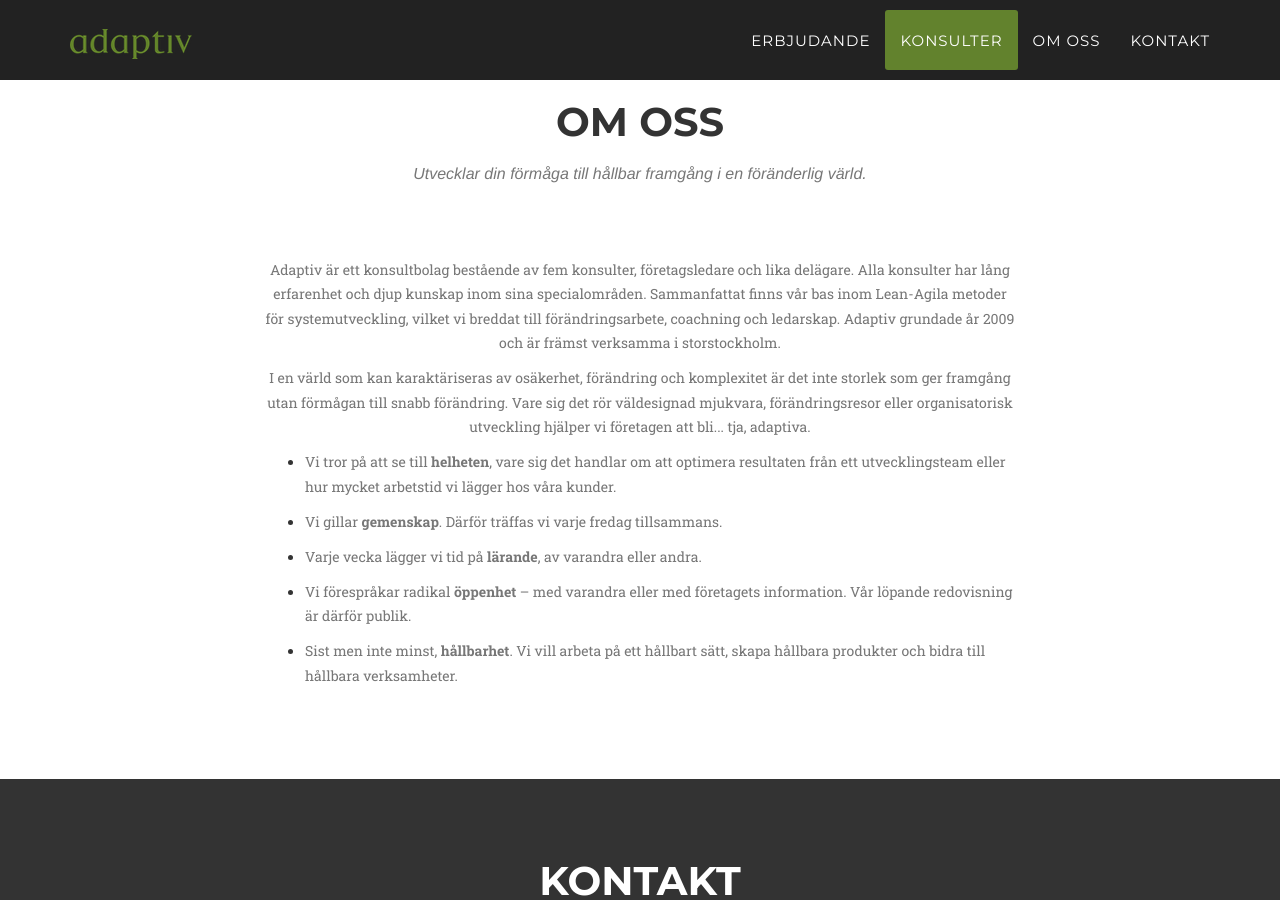
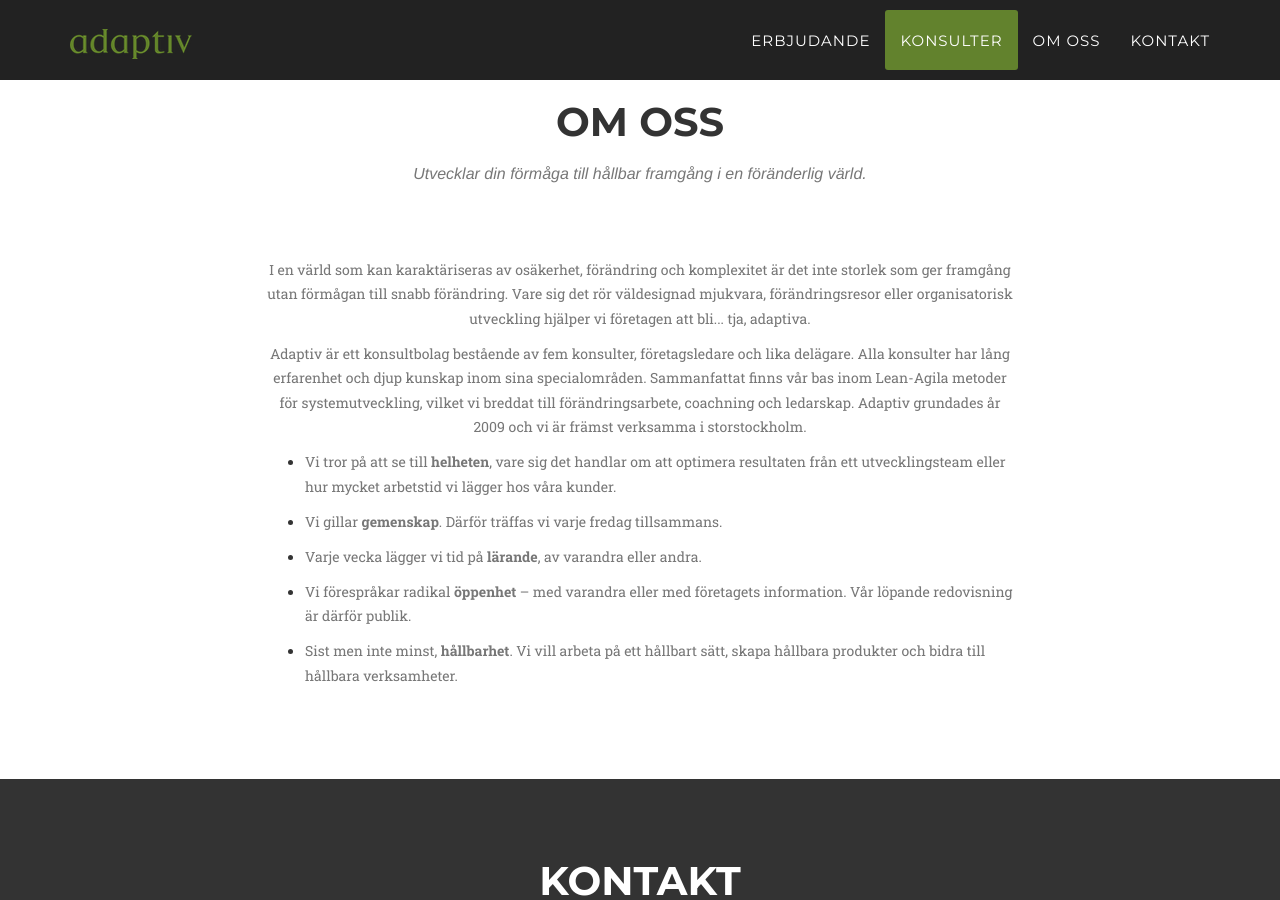
Before and after one commit to adaptiv/adaptiv_agency, a Jekyll site: the page built from index.html, in a window 1280 px wide and 900 px high, scrolled down 2637 px. Built offline with Jekyll 4.4.1, drawn with Linux system fonts in a browser that asks for light colours; some web fonts are replaced.

Commit message:
Fix some spelling errors in About section

```diff
--- a/_includes/about.html
+++ b/_includes/about.html
@@ -10,9 +10,9 @@
         </div>
         <div class="row">
             <div class="col-lg-8 col-lg-offset-2 text-center">
-                <p class="text-muted">Adaptiv är ett konsultbolag bestående av fem konsulter, företagsledare och lika delägare. Alla konsulter har lång erfarenhet och djup kunskap inom sina specialområden. Sammanfattat finns vår bas inom Lean-Agila metoder för systemutveckling, vilket vi breddat till förändringsarbete, coachning och ledarskap. Adaptiv grundade år 2009 och är främst verksamma i storstockholm.
+              <p class="text-muted">I en värld som kan karaktäriseras av osäkerhet, förändring och komplexitet är det inte storlek som ger framgång utan förmågan till snabb förändring. Vare sig det rör väldesignad mjukvara, förändringsresor eller organisatorisk utveckling hjälper vi företagen att bli... tja, adaptiva.
               </p>
-                <p class="text-muted">I en värld som kan karaktäriseras av osäkerhet, förändring och komplexitet är det inte storlek som ger framgång utan förmågan till snabb förändring. Vare sig det rör väldesignad mjukvara, förändringsresor eller organisatorisk utveckling hjälper vi företagen att bli... tja, adaptiva.
+              <p class="text-muted">Adaptiv är ett konsultbolag bestående av fem konsulter, företagsledare och lika delägare. Alla konsulter har lång erfarenhet och djup kunskap inom sina specialområden. Sammanfattat finns vår bas inom Lean-Agila metoder för systemutveckling, vilket vi breddat till förändringsarbete, coachning och ledarskap. Adaptiv grundades år 2009 och vi är främst verksamma i storstockholm.
               </p>
             </div>
         </div>
```
Lines whose indentation alone changed are shown as unchanged.
